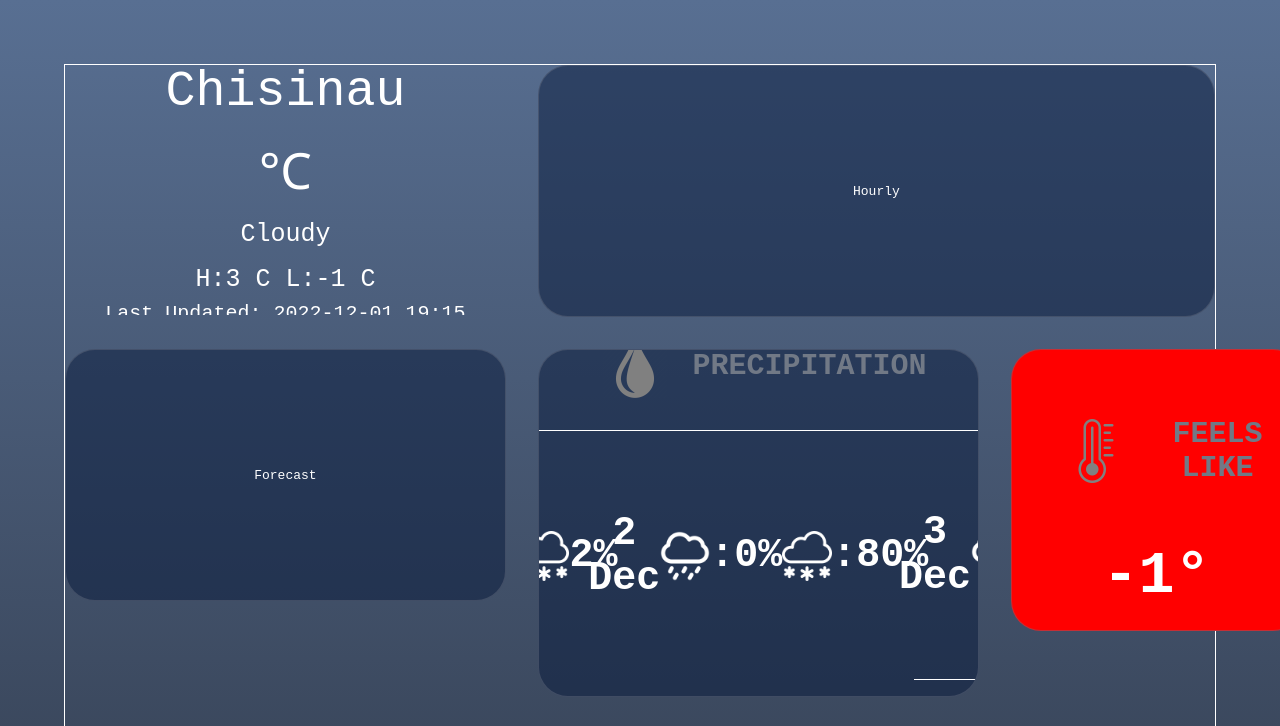
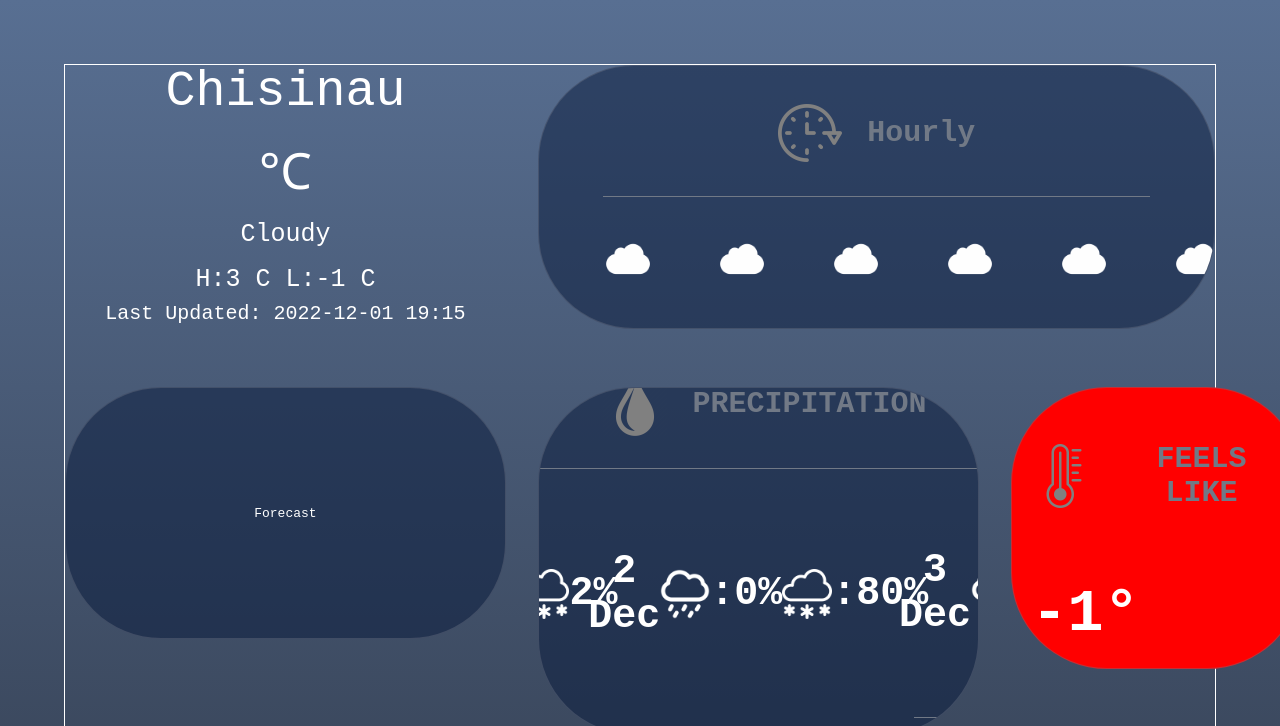
Before and after one commit to poofy25/WeatherApp, a plain HTML site: page index.html in a window 1280 px wide. Shown: the top 726 px of the page. Drawn offline with Linux system fonts and the light colour scheme.

Commit message:
Add files via upload

```diff
--- a/Game.js
+++ b/Game.js
@@ -6,14 +6,16 @@ const IconIMG = document.querySelector(".Icon-IMG")
 const H_L = document.querySelector(".H-L")
 const FeelsLikeDOM = document.querySelector(".FeelsLikeTemp")
 const WS = document.querySelector(".WindSpeed");
+//PRECIPTATION
+const FirstRainChanceDOM = document.querySelector(".stRainChance");
+        const FirstSnowChanceDOM = document.querySelector(".stSnowChance");
+        const SecondRainChanceDOM = document.querySelector(".ndRainChance");
+        const SecondSnowChanceDOM = document.querySelector(".ndSnowChance");
+        const ThirdRainChanceDOM = document.querySelector(".rdRainChance");
+        const ThirdSnowChanceDOM = document.querySelector(".rdSnowChance");
 
-const FirstRainChanceDOM = document.querySelector(".stRainChance")
-        const FirstSnowChanceDOM = document.querySelector(".stSnowChance")
-        const SecondRainChanceDOM = document.querySelector(".ndRainChance")
-        const SecondSnowChanceDOM = document.querySelector(".ndSnowChance")
-        const ThirdRainChanceDOM = document.querySelector(".rdRainChance")
-        const ThirdSnowChanceDOM = document.querySelector(".rdSnowChance")
-
+const PrecipitationDay1DOM = document.querySelector(".Precipitation-Day-NumberOne");
+const PrecipitationDay2DOM = document.querySelector(".Precipitation-Day-NumberTwo");
 
 window.addEventListener("load", () => {
 
@@ -42,7 +44,16 @@ navigator.geolocation.getCurrentPosition(position =>{
         const First_FC = forecastday[0].day
         const Second_FC = forecastday[1].day
         const Third_FC = forecastday[2].day
-        console.log(forecastday)
+
+        let day1dateraw = forecastday[1].date
+        let day2dateraw = forecastday[2].date
+        const day1dateArray = day1dateraw.split("-");
+        const day2dateArray = day2dateraw.split("-");
+
+
+        const months = ["None" , "Jan" , "Feb" , "Mar" , "Apr" , "May" , "Jun" , "Jul" , "Aug" , "Sep" , "Oct" , "Nov" , "Dec"];
+       console.log(day1dateArray[1])
+        console.log(months[day1dateArray[1]])
 
         //Precipitation Forecast
 
@@ -65,7 +76,10 @@ navigator.geolocation.getCurrentPosition(position =>{
         SecondSnowChanceDOM.textContent =":" + SecondSnowChance + "%"
         ThirdRainChanceDOM.textContent =":" + ThirdRainChance + "%"
         ThirdSnowChanceDOM.textContent =":" + ThirdSnowChance + "%"
-console.log(FirstSnowChanceDOM , FirstRainChance)
+
+        PrecipitationDay1DOM.textContent = day1dateArray[2][1] + " " + months[day1dateArray[1]]
+        PrecipitationDay2DOM.textContent = day2dateArray[2][1] + " " + months[day2dateArray[1]]
+
 
 
 //Current Time Data
--- a/index.html
+++ b/index.html
@@ -15,8 +15,85 @@
 <p class="H-L"> H:3 C  L:-1 C</p>
 <p class="LastUpdate" style="font-size:clamp(10px,4vw,20px); margin: 0;">Last Updated: 2022-12-01 19:15</p>
    </div>
-   <div class="Hourly-Container Span-3"> Hourly</div>
+   <div class="Hourly-Container Span-3">
+
+    <div class="Hourly-Container-Header">
+        <img class="SquareHeaderIcon" src="PNGS/Hourly-Clock.png">
+        Hourly
+    </div>
+
+    <div class="Hourly-Container-Grid">
+        <div class="DefaultHour">
+            <p class="Hourly-Time">Now</p>
+            <img src="PNGS/PlaceHolder-Cloud.png">
+            <p class="Hourly-Temp">1°</p>
+        </div>
+        <div class="DefaultHour">
+            <p class="Hourly-Time">2PM</p>
+            <img src="PNGS/PlaceHolder-Cloud.png">
+            <p class="Hourly-Temp">1°</p>
+        </div>
+        <div class="DefaultHour">
+            <p class="Hourly-Time">3PM</p>
+            <img src="PNGS/PlaceHolder-Cloud.png">
+            <p class="Hourly-Temp">1°</p>
+        </div>
+        <div class="DefaultHour">
+            <p class="Hourly-Time">4PM</p>
+            <img src="PNGS/PlaceHolder-Cloud.png">
+            <p class="Hourly-Temp">1°</p>
+        </div>
+        <div class="DefaultHour">
+            <p class="Hourly-Time">5PM</p>
+            <img src="PNGS/PlaceHolder-Cloud.png">
+            <p class="Hourly-Temp">1°</p>
+        </div>
+        <div class="DefaultHour">
+            <p class="Hourly-Time">6PM</p>
+            <img src="PNGS/PlaceHolder-Cloud.png">
+            <p class="Hourly-Temp">1°</p>
+        </div>
+        <div class="DefaultHour">
+            <p class="Hourly-Time">7PM</p>
+            <img src="PNGS/PlaceHolder-Cloud.png">
+            <p class="Hourly-Temp">1°</p>
+        </div>
+        <div class="DefaultHour">
+            <p class="Hourly-Time">8PM</p>
+            <img src="PNGS/PlaceHolder-Cloud.png">
+            <p class="Hourly-Temp">1°</p>
+        </div>
+        <div class="DefaultHour">
+            <p class="Hourly-Time">9PM</p>
+            <img src="PNGS/PlaceHolder-Cloud.png">
+            <p class="Hourly-Temp">1°</p>
+        </div>
+        <div class="DefaultHour">
+            <p class="Hourly-Time">10PM</p>
+            <img src="PNGS/PlaceHolder-Cloud.png">
+            <p class="Hourly-Temp">1°</p>
+        </div>
+        <div class="DefaultHour">
+            <p class="Hourly-Time">11PM</p>
+            <img src="PNGS/PlaceHolder-Cloud.png">
+            <p class="Hourly-Temp">1°</p></div>
+        <div class="DefaultHour">
+            <p class="Hourly-Time">12PM</p>
+            <img src="PNGS/PlaceHolder-Cloud.png">
+            <p class="Hourly-Temp">1°</p>
+        </div>
+    </div>
+
+
+
+
+
+
+
+</div>
+
    <div class="Forecast-Container Span-2"> Forecast</div>
+
    <div class="Precipitation-Container Span-2">
     <div class="Precipitation-Header">
         <img src="PNGS/Precipitation-WaterIcon.png" class="SquareHeaderIcon">
@@ -25,41 +102,55 @@
 <div class="Precipitation-Grid">
 <div class="Precipitation-Day" id="Precipitation-Day">
     <p>Today</p>
+    <div>
     <img src="PNGS/Precipitation-RainingIcon.png">
         <p class="stRainChance"> :0%</p>
+    </div>
+<div>
         <img src="PNGS/Precipitation-SnowingIcon.png">
     <p class="stSnowChance"> 2%</p>
-
+</div>
 </div>
 <div class="Precipitation-Day">
-    <p>2 Dec</p>
+    <p class="Precipitation-Day-NumberOne">2 Dec</p>
+    <div>
     <img src="PNGS/Precipitation-RainingIcon.png">
     <p class="ndRainChance">:0% </p>
+</div>
+    <div>
     <img src="PNGS/Precipitation-SnowingIcon.png">
 <p class="ndSnowChance"> :80%</p>
 </div>
-<div class="Precipitation-Day" style="   border-bottom: 1px solid white;">
-    <p>3 Dec</p>
+</div>
+<div class="Precipitation-Day" style="border-bottom: .25px solid rgba(113,121,134);">
+    <p class="Precipitation-Day-NumberTwo">3 Dec</p>
+    <div>
     <img src="PNGS/Precipitation-RainingIcon.png">
     <p class="rdRainChance">:0%</p>
+</div>
+    <div>
     <img src="PNGS/Precipitation-SnowingIcon.png">
 <p  class="rdSnowChance">:80%</p>
 </div>
 </div>
+</div>
 
     </div>
+
    <div class="FeelsLike-Container SquareContainer">
     <div class="SquareContainerHeader">
         <img src="PNGS/FeelsLike-Termometer.png" class="SquareHeaderIcon">
         FEELS LIKE</div>
     <p class="FeelsLikeTemp">-1°</p>
    </div>
+
    <div class="FeelsLike-Container SquareContainer">
     <div class="SquareContainerHeader">
         <img src="PNGS/Wind-WindIcon.png" class="SquareHeaderIcon">
         WIND </div>
     <p class="WindSpeed">8km/h<br>NE</p>
    </div>
+
    <div class="FeelsLike-Container SquareContainer"> Precipitation</div>
    <div class="FeelsLike-Container SquareContainer"> Humidity</div>
    <div class="FeelsLike-Container SquareContainer"> UV index</div>
--- a/styles.css
+++ b/styles.css
@@ -22,11 +22,10 @@ body{
 
     }
 .CardContainer-Grid > div{
-        border-radius: 30px;
+        border-radius: 7.5vw;
 
         display: flex;
         align-items: center;
-        overflow: hidden;
 }
     /*CONTAINERS*/
 .SquareContainer{
@@ -38,6 +37,7 @@ body{
        padding: 20px;
        padding-top: 10px;
        aspect-ratio: 1;
+       overflow: hidden;
     }
 .SquareContainerHeader{
         font-weight: bolder;
@@ -49,18 +49,20 @@ body{
         align-items:center;
         flex-direction: row;
         margin-right: auto;
-        margin-left:2.5vw;
+        margin-left:0;
 }
 .SquareHeaderIcon{
     filter: contrast(0%);
     width: 5vw;
     aspect-ratio: 1;
     margin-right: 2vw;
+    box-sizing: border-box;
 }
     /*Summary Container*/
 .Summary-Container{
         background-color: transparent;
-        height: 35vh;
+        margin-bottom: 5vh;
+        height: auto;
         display: flex;
         flex-direction: column;
         align-items: center;
@@ -79,17 +81,86 @@ body{
 }
 
 
-    /*Hourly container*/
+    /*Hourly Container*/
 .Hourly-Container{
+
+     padding: 5vw;
+        padding-top: 1.5vh;
+        padding-bottom: 0vh;
+    display: flex;
+    flex-direction: column;
         background-color: rgba(6, 25, 59, 0.5);
         border: 1px solid rgba(110, 119, 136, .4);
         height: 20vh;
+    overflow-x: scroll;
     }
+    .Hourly-Container-Header{
+        position: -webkit-sticky;
+        position:sticky;
+        display: flex;
+        left: 0;
+        align-items:center;
+        width: 100%;
+        margin-right: auto;
+        padding-bottom: 1vh;
+        margin-left:0;
+        margin-bottom: 1vh;
+        box-sizing: border-box;
+        color: rgba(113,121,134);
+        font-size: clamp(20px,4vw,30px);
+        font-weight: bolder;
+        border-bottom: 0.5px solid rgba(113,121,134);
+    }
+    .Hourly-Container-Grid{
+        display: flex;
+        flex-direction: row;
+        align-items: center;
+        justify-self: start;
+        margin: auto;
+        margin-top: 0;
+        padding-bottom: 1vh;
+        overflow-x: scroll;
+        gap:5vw;
+    }
+    .Hourly-Container-Grid > div {
+        width: auto;
+        border: 0px red solid;
+        height: auto;
+        display: flex;
+        flex-direction: column;
+        align-items: center;
+        overflow: hidden;
+    }
+    .Hourly-Temp{
+        margin: auto;
+        font-size: clamp(10px,8vw,30px);
+    }
+    .Hourly-Time{
+        margin: 0;
+        margin:auto;
+
+        font-size: clamp(12px,6vw,22.5px);
+    }
+    .Hourly-Container-Grid > div > img {
+     width: clamp(15px,10vw,50px);
+     aspect-ratio: 1;
+     margin: auto;
+
+     filter:invert();
+    }
+
+
+
+    /*Forecast Container*/
     .Forecast-Container{
         background-color: rgba(6, 25, 59, 0.5);
         border: 1px solid rgba(110, 119, 136, .4);
         height: 25vh;
     }
+
+
+
+    /*Precipitation Container*/
     .Precipitation-Container{
         overflow: scroll;
         background-color: rgba(6, 25, 59, 0.5);
@@ -99,16 +170,19 @@ body{
         flex-direction: column;
         padding: 5vw;
         padding-top: 2.5vw;
+        overflow: hidden;
     }
     .Precipitation-Header{
-        font-weight: bolder;
-        color: rgba(113,121,134);
-        font-size: clamp(20px,4vw,30px);
-        text-align: start;
         display: flex;
+        flex-direction: row;
+        align-items:center;
         justify-self: start;
         margin-right: auto;
         margin-left:0;
+
+        color: rgba(113,121,134);
+        font-size: clamp(20px,4vw,30px);
+        font-weight: bolder;
     }
     .Precipitation-Grid{
         text-align: start;
@@ -125,7 +199,7 @@ body{
     flex-direction: row;
 
     }
-    .Precipitation-Day > p {
+    .Precipitation-Day p {
         font-size: clamp(10px,6vw,40px);
         font-weight: bolder;
         margin: 0;
@@ -135,20 +209,26 @@ body{
 
         align-items: center;
     }
-    .Precipitation-Day img{
+    .Precipitation-Day  img{
        width: clamp(20px,10vw,50px);
        aspect-ratio:1;
        filter:invert();
+    }
+    .Precipitation-Day > div {
+        display: flex;
+        flex-direction: row;
+
     }
     .Precipitation-Grid > div {
         box-sizing: border-box;
         display: flex;
         justify-content:space-between;
         align-items: center;
-        border-top: .25px solid white;
+        border-top: .25px solid rgba(113,121,134);
         width: 100%;
 
     }
+
     /*FeelsLike Container*/
     .FeelsLike-Container{
         background-color: rgba(6, 25, 59, 0.5);
@@ -157,14 +237,18 @@ body{
     }
     .FeelsLike-Container .FeelsLikeTemp{
         margin: auto;
+        margin-top: 2vw;
+        margin-left: 0;
         font-size: clamp(20px,8vw,60px);
         font-weight: bolder;
     }
     .WindSpeed{
         margin: auto;
+        margin-top: 2vw;
+        margin-left: 0;
         font-size: clamp(15px,7vw,60px);
         font-weight: bolder;
-        text-align: center;
+        text-align: start;
     }
 
 
```
Also changed, not shown: PNGS/Hourly-Clock.png (added), PNGS/PlaceHolder-Cloud.png (added).
